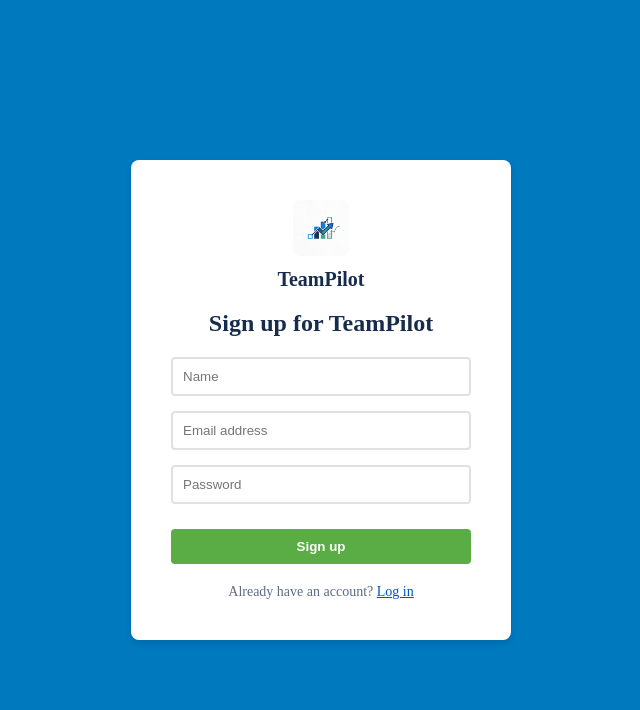
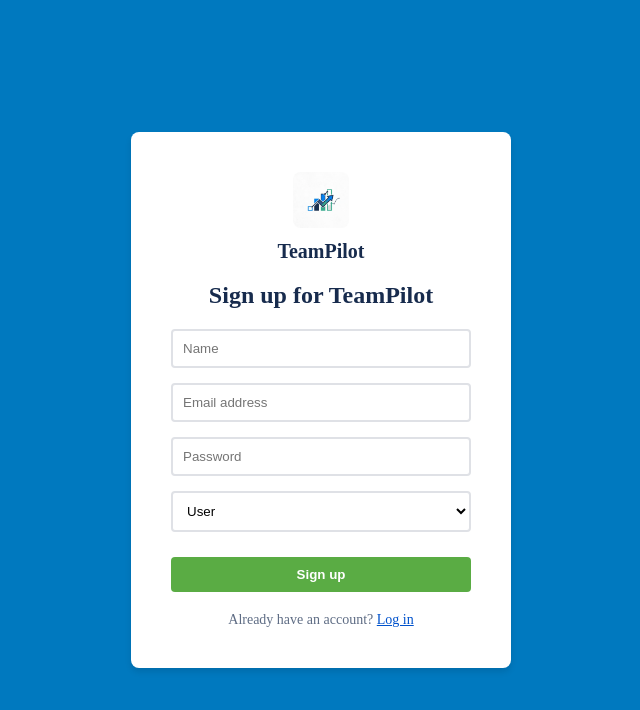
Before and after one commit to kelvinwilson-ui/projectmanagement, a React (Vite) app in the folder frontend/: page / in a window 1280 px wide. Both pictures are taken after a click on the element "Sign up". Shown: the top 710 px of the page, without its empty margins (319-959 px from the left). Built offline with nearby package versions, Linux system fonts and the light colour scheme; no server answers.

Commit message:
Add project manager signup option

```diff
--- a/frontend/src/components/Auth.jsx
+++ b/frontend/src/components/Auth.jsx
@@ -64,7 +64,16 @@
             style={{ padding: '10px', borderRadius: '4px', border: '2px solid #dfe1e6' }}
           />
 
-          {/* Registration defaults to regular user; Project Manager role is managed by admins */}
+          {!isLogin && (
+            <select
+              value={role}
+              onChange={(e) => setRole(e.target.value)}
+              style={{ padding: '10px', borderRadius: '4px', border: '2px solid #dfe1e6', background: 'white' }}
+            >
+              <option value="user">User</option>
+              <option value="projectManager">Project Manager</option>
+            </select>
+          )}
 
           <button
             type="submit"
```
Also changed, not shown: 2 other files (tests, documents, lock files or other folders).
